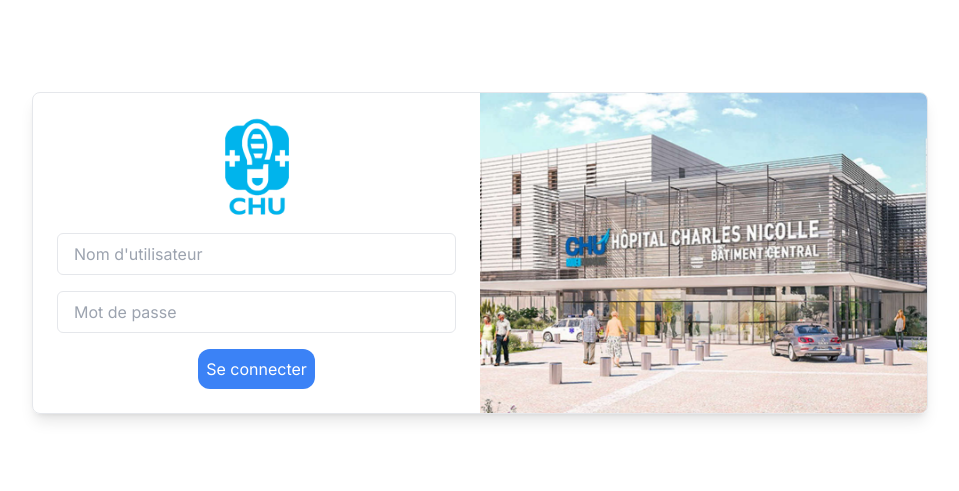
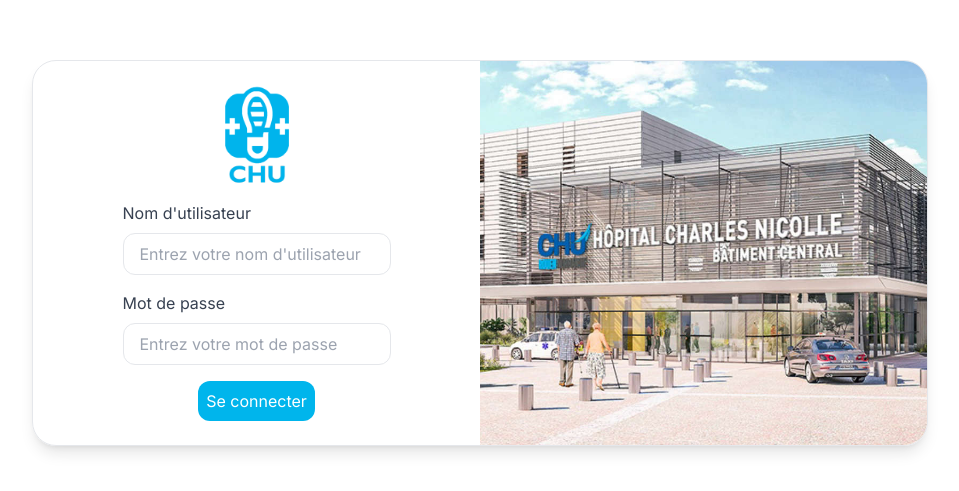
Before and after one commit to Louis-cardon/chu-admin, a Next.js app: page /login in a window 1280 px wide. Shown: the part 147-638 px from the top of the page, without its empty margins (160-1119 px from the left). Built offline with nearby package versions, Linux system fonts and the light colour scheme.

Commit message:
generic input

```diff
--- a/src/app/login/page.tsx
+++ b/src/app/login/page.tsx
@@ -2,26 +2,18 @@
 import React, { FC } from 'react';
 import logoChu from '../../assets/LOGO-APP-CHU.png';
 import sideImage from '../../assets/charle-nicolle.png';
+import Button from '@/components/button';
+import GenericInput from '@/components/genericInput';
 
 const Login: FC = () => {
   return (
     <div className="flex items-center justify-center h-screen bg-white">
-      <div className="flex flex-col md:flex-row border rounded-lg shadow-lg overflow-hidden w-full max-w-4xl">
+      <div className="flex flex-col md:flex-row border rounded-3xl shadow-lg overflow-hidden w-full max-w-4xl">
         <div className="p-6 space-y-4 flex flex-col items-center w-full md:w-1/2">
           <Image src={logoChu} alt="Logo" width={100} height={100} />
-          <input
-            type="text"
-            placeholder="Nom d'utilisateur"
-            className="w-full px-4 py-2 border rounded-md"
-          />
-          <input
-            type="password"
-            placeholder="Mot de passe"
-            className="w-full px-4 py-2 border rounded-md"
-          />
-          <button className="py-2 text-white bg-blue-500 rounded-xl px-2">
-            Se connecter
-          </button>
+          <GenericInput label="Nom d'utilisateur" type="text" placeholder="Entrez votre nom d'utilisateur" />
+          <GenericInput label="Mot de passe" type="password" placeholder="Entrez votre mot de passe" />
+          <Button text="Se connecter" />
         </div>
         <div className="w-full md:w-1/2 relative">
           <Image src={sideImage} alt="Side Image" layout="fill" objectFit="cover" />
--- /dev/null
+++ b/src/components/button.tsx
@@ -0,0 +1,15 @@
+import React, { FC } from 'react';
+
+interface ButtonProps {
+  text: string;
+}
+
+const Button: FC<ButtonProps> = ({ text }) => {
+  return (
+    <button className="w-auto py-2 text-white bg-primaryBlue rounded-xl px-2">
+      {text}
+    </button>
+  );
+};
+
+export default Button;
--- /dev/null
+++ b/src/components/genericInput.tsx
@@ -0,0 +1,19 @@
+import React, { FC, InputHTMLAttributes } from 'react';
+
+interface GenericInputProps extends InputHTMLAttributes<HTMLInputElement> {
+  label: string;
+}
+
+const GenericInput: FC<GenericInputProps> = ({ label, ...rest }) => {
+  return (
+    <div className="flex flex-col">
+      <label className="mb-2 text-gray-700">{label}</label>
+      <input
+        {...rest}
+        className="px-4 py-2 border rounded-xl focus:outline-none focus:ring-2 focus:ring-blue-300 text-black"
+      />
+    </div>
+  );
+};
+
+export default GenericInput;
--- a/tailwind.config.ts
+++ b/tailwind.config.ts
@@ -8,6 +8,9 @@
   ],
   theme: {
     extend: {
+      colors: {
+        primaryBlue: '#00b5ec',
+      },
       backgroundImage: {
         'gradient-radial': 'radial-gradient(var(--tw-gradient-stops))',
         'gradient-conic':
```
